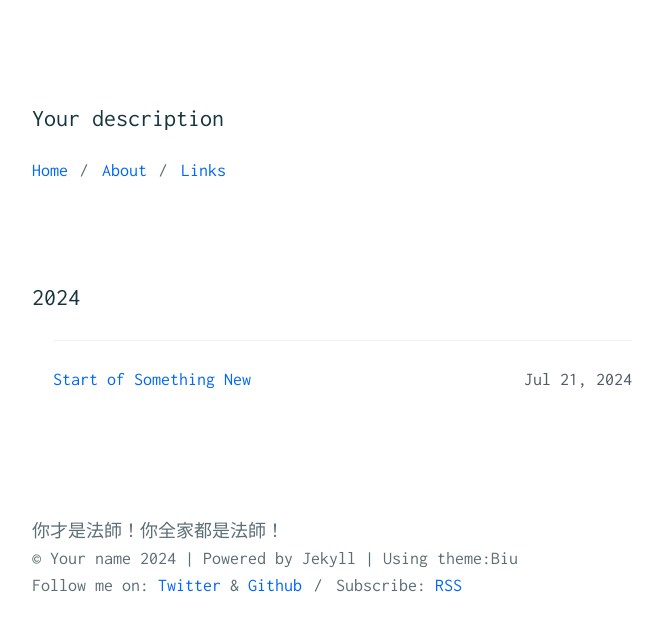
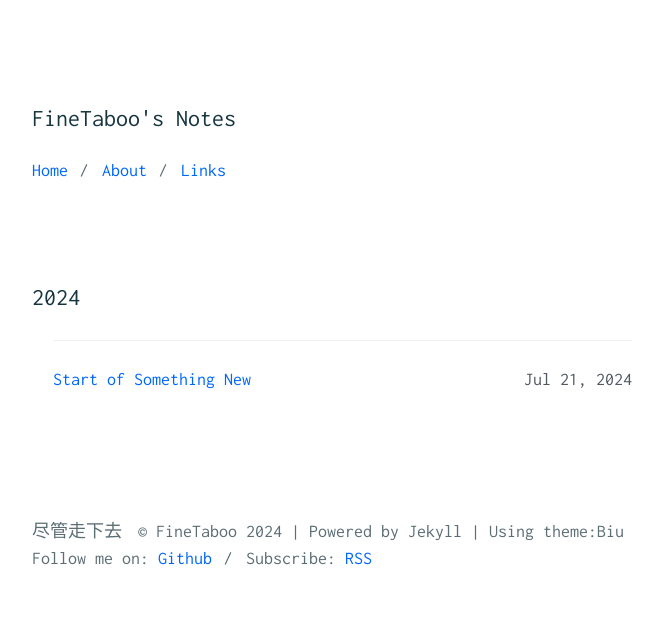
Before and after one commit to FineTaboo/FineTaboo.github.io, a Jekyll site: the page built from index.html, in a window 1280 px wide. Shown: the top 631 px of the page, without its empty margins (308-971 px from the left). Built offline with Jekyll 4.4.1, drawn with Linux system fonts in a browser that asks for light colours.

Commit message:
More updates

```diff
--- a/_config.yml
+++ b/_config.yml
@@ -1,11 +1,11 @@
 # Site settings
-title: Your site
+title: FineTaboo's Notes
 description: >
-    Your description
-author: Your name
+    FineTaboo's Notes
+author: FineTaboo
 email: your@e.mail
 baseurl: "" # the subpath of your site, e.g. /blog
-url: "https://yourname.github.io" # the base hostname & protocol for your site
+url: "https://github.com/FineTaboo/FineTaboo.github.io" # the base hostname & protocol for your site
 twitter_username: YourTwitter
 github_username:  YourGitHub
 
--- a/_includes/footer.html
+++ b/_includes/footer.html
@@ -10,5 +10,5 @@
 	{% if page.layout != 'amp' %}
 	</br>
 	{% endif %}
-	<p>Follow me on: {% if site.twitter_username %}<a href="https://twitter.com/{{ site.twitter_username }}">Twitter</a>{% endif %}{% if site.twitter_username %}{% if site.github_username %} & {% endif %}{% endif %}{% if site.github_username %}<a href="https://github.com/{{ site.github_username }}">Github</a>{% endif %}<span class="u-separate"></span> Subscribe: <a href="{{ "/feed.xml" | prepend: site.baseurl }}">RSS</a></p>
+	<p>Follow me on: {% if site.github_username %}<a href="https://github.com/{{ site.github_username }}">Github</a>{% endif %}<span class="u-separate"></span> Subscribe: <a href="{{ "/feed.xml" | prepend: site.baseurl }}">RSS</a></p>
 </footer>
--- a/_includes/fortune.html
+++ b/_includes/fortune.html
@@ -2,16 +2,8 @@
 		<p>どうしてこうなるんだろう…</p>
 	{% else %}
 		<script type='text/javascript'>
-			fortune = new Array(9);
-			fortune[0] = 'You Door All Dalao Except Me I good vegetable ah...';
-			fortune[1] = 'すべてはシュタインズ・ゲートの選択である!';
-			fortune[2] = 'Pen Pineapple Apple Pen ~';
-			fortune[3] = 'なんでそんなに慣れてんだよっ！';
-			fortune[4] = 'あたしが、先だった……先だったんだ……';
-			fortune[5] = '+1s +1s +1s +1s +1s +1s +1s +1s';
-			fortune[6] = 'どうしてこうなるんだろう…';
-			fortune[7] = '你也配姓趙？你怎麼會姓趙！——你那裡配姓趙！';
-			fortune[8] = '你才是法師！你全家都是法師！';
+			fortune = new Array(1);
+			fortune[0] = '尽管走下去';
 			index = Math.floor(Math.random() * fortune.length);
 			document.write(fortune[index]);
 		</script>
```
